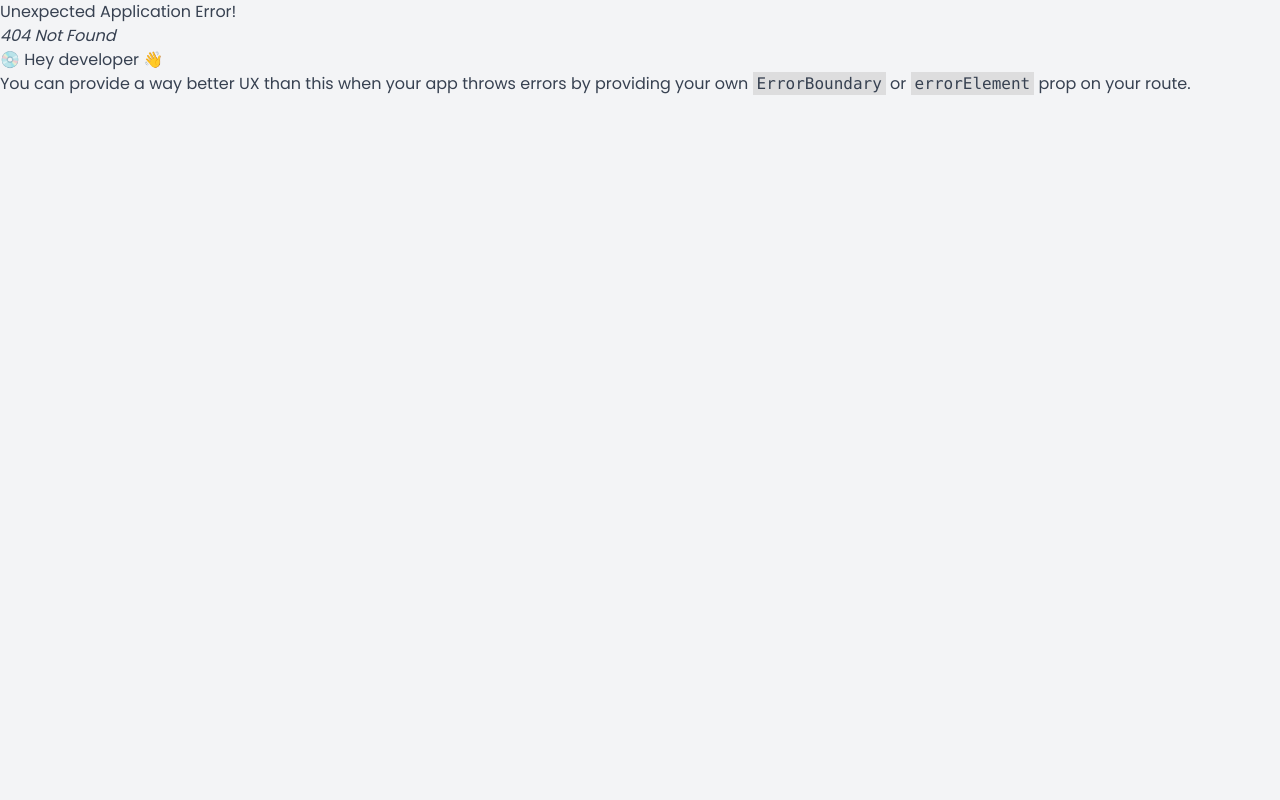
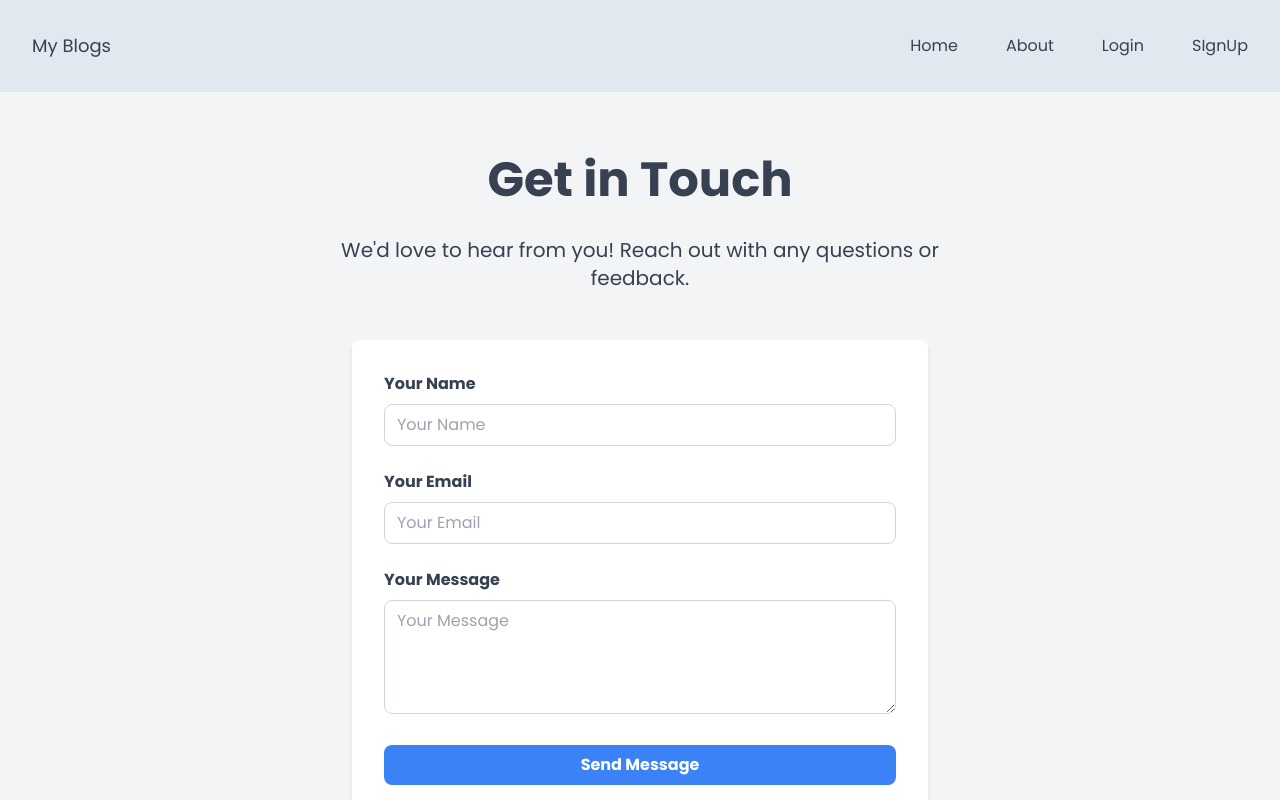
Before and after one commit to Sujan-Koirala021/eventique, a React (Vite) app in the folder client/: page /contact-us in a window 1280 px wide. Before the commit this address had no page. Shown: the top 800 px of the page. Built offline with nearby package versions, Linux system fonts and the light colour scheme.

Commit message:
Add contact

```diff
--- /dev/null
+++ b/client/src/pages/ContactUs.jsx
@@ -0,0 +1,57 @@
+import React from 'react';
+
+const ContactUs = () => {
+  return (
+    <div className="bg-gray-100  py-16">
+      <div className="container mx-auto px-4">
+        <h2 className="text-3xl md:text-5xl font-bold text-center mb-8">Get in Touch</h2>
+        <p className="text-lg md:text-xl text-center max-w-2xl mx-auto mb-12">
+          We'd love to hear from you! Reach out with any questions or feedback.
+        </p>
+        <form className="max-w-xl mx-auto bg-white p-8 shadow-md rounded-lg">
+          <div className="mb-6">
+            <label htmlFor="name" className="block text-gray-700 font-bold mb-2">
+              Your Name
+            </label>
+            <input
+              id="name"
+              className="w-full px-3 py-2 border border-gray-300 rounded-lg focus:outline-none focus:border-blue-500"
+              type="text"
+              placeholder="Your Name"
+            />
+          </div>
+          <div className="mb-6">
+            <label htmlFor="email" className="block text-gray-700 font-bold mb-2">
+              Your Email
+            </label>
+            <input
+              id="email"
+              className="w-full px-3 py-2 border border-gray-300 rounded-lg focus:outline-none focus:border-blue-500"
+              type="email"
+              placeholder="Your Email"
+            />
+          </div>
+          <div className="mb-6">
+            <label htmlFor="message" className="block text-gray-700 font-bold mb-2">
+              Your Message
+            </label>
+            <textarea
+              id="message"
+              className="w-full px-3 py-2 border border-gray-300 rounded-lg focus:outline-none focus:border-blue-500"
+              rows="4"
+              placeholder="Your Message"
+            ></textarea>
+          </div>
+          <button
+            className="w-full bg-blue-500 hover:bg-blue-600 text-white font-bold py-2 px-4 rounded-lg transition duration-300"
+            type="submit"
+          >
+            Send Message
+          </button>
+        </form>
+      </div>
+    </div>
+  );
+};
+
+export default ContactUs;
```
Also changed, not shown: client/src/App.jsx (+5 -4 lines).
